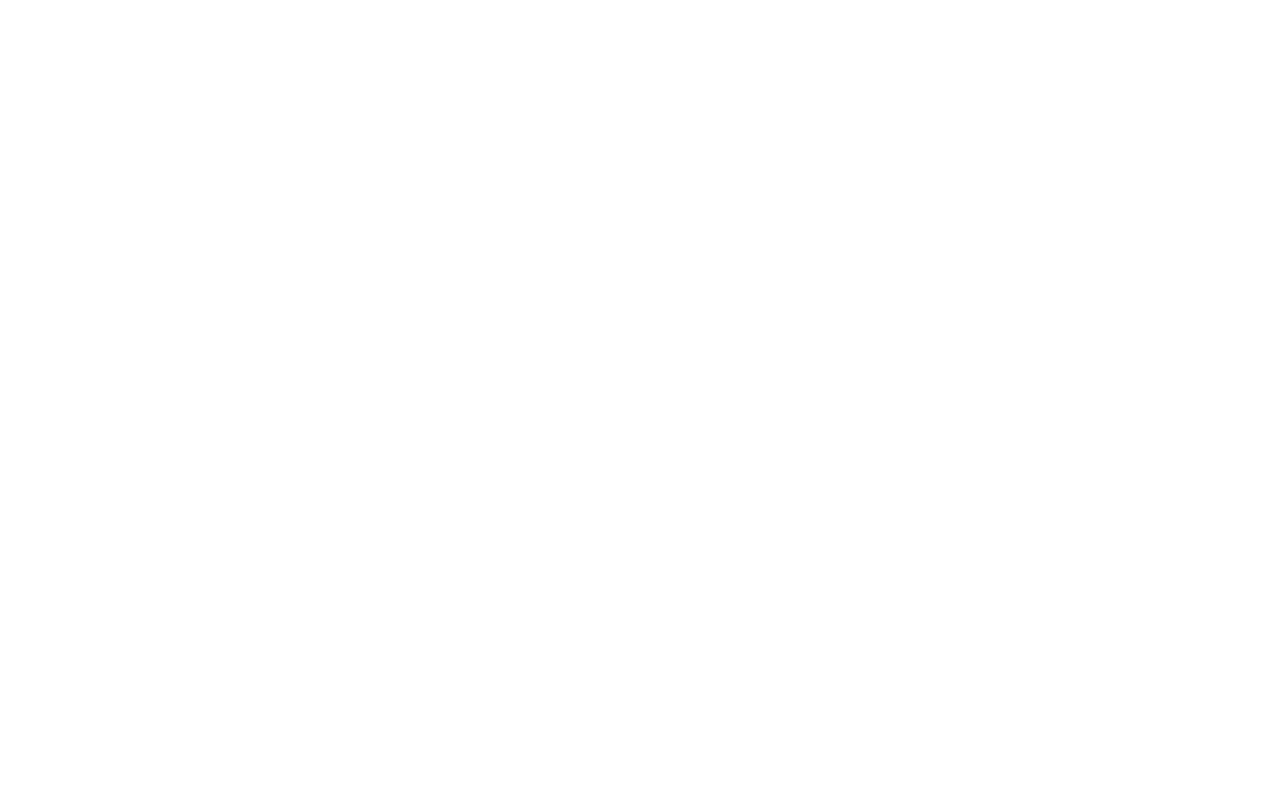
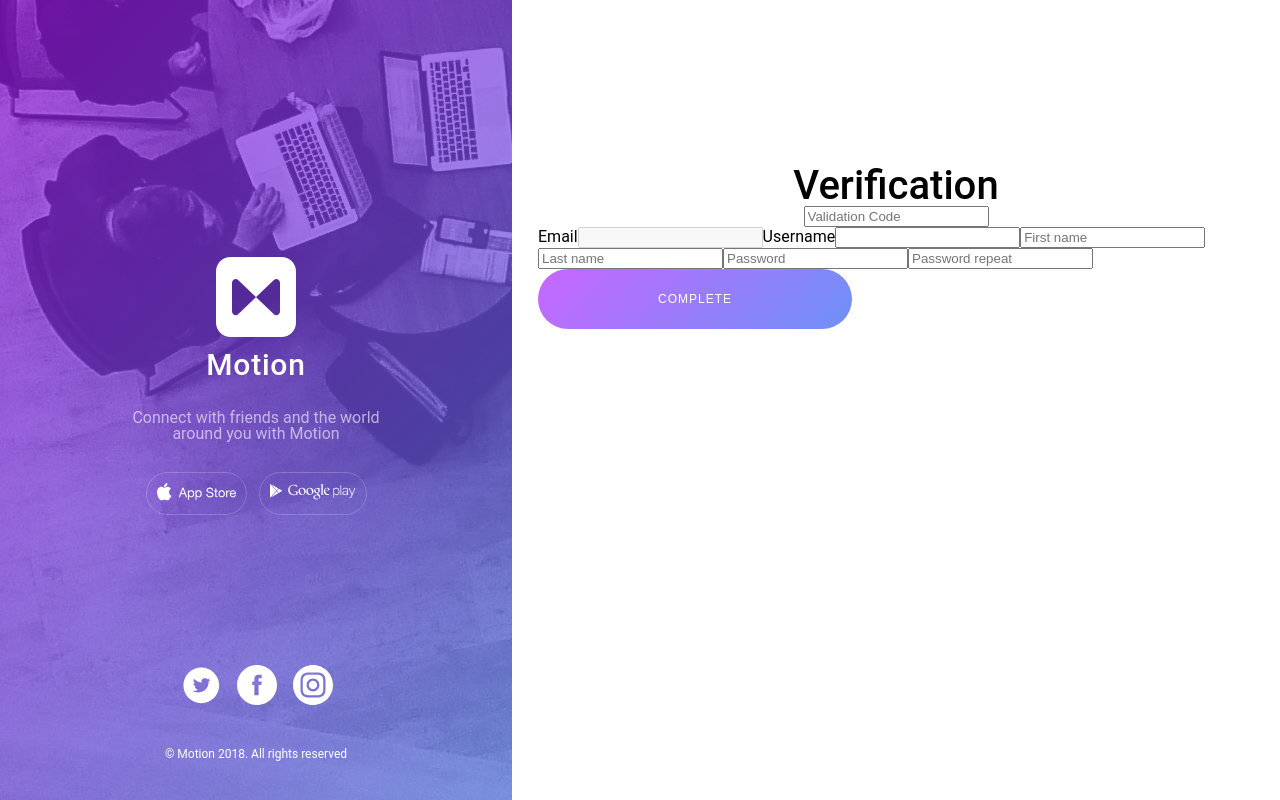
Before and after one commit to juangallego17ssa/Motion-Frontend, a React (Create React App) app: page /home/validation in a window 1280 px wide. Before the commit this address had no page. Built offline with nearby package versions, Linux system fonts and the light colour scheme.

Commit message:
changed signup navigation adding useContext

```diff
--- a/src/App.css
+++ b/src/App.css
@@ -0,0 +1,4 @@
+.App {
+	height: 100vh;
+    width: 100vw;
+}
--- a/src/App.js
+++ b/src/App.js
@@ -22,8 +22,8 @@
         <Route path="/home" element={<Home />}>
           <Route path="signin" element={<SignIn />} />
           <Route path="signup" element={<SignUp />} />
-          <Route path="success/:email" element={<Success />} />
-          <Route path="validation/:email" element={<Validation />} />
+          <Route path="success/" element={<Success />} />
+          <Route path="validation/" element={<Validation />} />
         </Route>
         <Route path="/posts" element={<RouteProtected route={<Posts />} />} />
         <Route path="/profile" element={<Profile />} />
--- a/src/pages/SignUp/Components/Home/Home.js
+++ b/src/pages/SignUp/Components/Home/Home.js
@@ -8,14 +8,19 @@
 import twitter from "../../../../assets/svgs/twitter_icon.svg"
 import facebook from "../../../../assets/svgs/facebook_icon.svg"
 import instagram from "../../../../assets/svgs/instagram_icon.svg"
+import { useState } from "react";
+
+
 
 
 
 const Home = () => {
 
+    const [emailHome, setEmailHome] = useState("");
+
     return (
         <MainStyled>
-        <main>
+
             <div id="left">
                 <div className="motion-container">
                     <div><img src={motionLogo} alt="Motion logo" /></div>
@@ -39,8 +44,8 @@
                     <div className="copyright">© Motion 2018. All rights reserved</div>
                 </div>
             </div>
-            <Outlet />
-        </main>
+            <Outlet context={[emailHome, setEmailHome]}/>
+
         </MainStyled>
     )
 }
--- a/src/pages/SignUp/Components/Home/Home.style.js
+++ b/src/pages/SignUp/Components/Home/Home.style.js
@@ -4,9 +4,6 @@
 
 const MainStyled = styled.main`
 
-    height: 100%;
-
-    main {
     width: 100%;
     height: 100%;
     display: flex;
@@ -22,9 +19,9 @@
         flex-direction: column;
         justify-content: flex-end;
         align-items: center;
-        }
 
-        #left .motion-container {
+
+        .motion-container {
             display: flex;
             flex-direction: column;
             align-items: center;
@@ -61,7 +58,7 @@
                 }
             }
         }
-    }
+
 
             .motion-footer {
             margin-top: 150px;
@@ -89,5 +86,10 @@
             }
         }
 
+    }
+
+
+
+
 `
 export default MainStyled
--- a/src/pages/SignUp/Components/SignIn/SignIn.js
+++ b/src/pages/SignUp/Components/SignIn/SignIn.js
@@ -1,4 +1,3 @@
-
 // import the parent styled component
 import DivStyled from "./SignIn.style"
 
--- a/src/pages/SignUp/Components/SignIn/SignIn.style.js
+++ b/src/pages/SignUp/Components/SignIn/SignIn.style.js
@@ -4,7 +4,7 @@
 const DivStyled = styled.div`
 
     width: 60%;
-    height: 100%;
+    height: 50%;
     background-color: white;
     display: flex;
     flex-direction: column;
--- a/src/pages/SignUp/Components/SignUp/SignUp.js
+++ b/src/pages/SignUp/Components/SignUp/SignUp.js
@@ -11,18 +11,23 @@
 import { useState } from "react";
 
 // import useNavigate to handle the button signUp
-import { Navigate, useNavigate } from "react-router-dom";
+import { Navigate, useNavigate, useOutletContext } from "react-router-dom";
 
 const SignUp = () => {
   //// controlled form
   // email input
   const [email, setEmail] = useState("");
   const [error, setError] = useState("");
-  const [success, setSuccess] = useState("")
+  // const [success, setSuccess] = useState("")
 
   const handleEmailChange = (event) => {
     setEmail(event.target.value);
   };
+
+
+
+  const setEmailHome = useOutletContext()[1];
+
 
   //// handle the button sign up
   const navigate = useNavigate();
@@ -47,7 +52,9 @@
       setError("");
       const response = await motionAPI("registration/", myConfig);
       if (response.status === 200) {
-        setSuccess(email)
+        // setSuccess(email)
+        setEmailHome(email)
+        navigate("/home/success/")
       }
     } catch (exception) {
       if (exception.response.data.email[0] === "This email is taken") {
@@ -58,19 +65,20 @@
     }
   };
 
-  if (success) {
-    return(<Navigate to={`/home/success/${success}`} />)
+  // if (success) {
+  //   return(<Navigate to={`/home/success/`} />)
+    // return(<Navigate to={`/home/success/${success}`} />)
     // navigation.navigate('Home')
-  }
+  // }
 
-  const test = () => {
-    setSuccess(email)
-  }
+  // const test = () => {
+  //   setSuccess(email)
+  // }
 
   return (
     <DivStyled id="right">
 
-      <button onClick={test}></button>
+      {/* <button onClick={test}></button> */}
 
       <header className="homepage-header">
         <div className="logo-container"></div>
--- a/src/pages/SignUp/Components/Success/Success.js
+++ b/src/pages/SignUp/Components/Success/Success.js
@@ -1,17 +1,17 @@
-import { useNavigate, useParams } from "react-router-dom"
+import { useNavigate, useOutletContext, useParams } from "react-router-dom"
 import DivStyled from "../SignIn/SignIn.style"
 
 const Success = () => {
 
-    const params = useParams()
+    // const params = useParams()
+    const email = useOutletContext()[0]
 
     const navigate = useNavigate()
 
     const handleContinue = () => {
-      navigate(`/home/validation/${params.email}`)
+        navigate(`/home/validation/`)
+    //  navigate(`/home/validation/${params.email}`)
     }
-
-
 
     return (
 
@@ -29,7 +29,7 @@
               <div className="form-title">Congratulations</div>
               <div className="input-email">
                 <img alt="email icon" />
-                <span>We’ve sent a confirmation code to your email {params.email}</span>
+                <span>We’ve sent a confirmation code to your email {email}</span>
               </div>
             </div>
 
--- a/src/pages/SignUp/Components/Validation/Validation.js
+++ b/src/pages/SignUp/Components/Validation/Validation.js
@@ -1,12 +1,12 @@
 import { useEffect, useState } from "react";
-import { useNavigate, useParams } from "react-router-dom"
+import { useNavigate, useOutletContext, useParams } from "react-router-dom"
 import DivStyled from "../SignIn/SignIn.style"
 import motionAPI from "../../../../axios/motionAPI";
 
 const Validation = () => {
 
-    const params = useParams()
-
+    // const params = useParams()
+    const email = useOutletContext()[0]
 
     //// controlled form
     // code
@@ -52,7 +52,7 @@
     };
 
     // set the username for the first time
-    useEffect(() => setUsername(params.email.slice(0,params.email.search("@"))), [])
+    useEffect(() => setUsername(email.slice(0,email.search("@"))), [])
 
     //// handle the button complete
     let flagCheck = false
@@ -82,7 +82,7 @@
         const myBody = JSON.stringify({
             // email: "rijipak673@v2ssr.com",
             // password: "password",
-            email: params.email,
+            email: email,
             username: username,
             code: code,
             password: password,
@@ -142,7 +142,7 @@
                 </div>
                 <div className="input-username">
                     <label for="email">Email</label>
-                    <input type="text" value={params.email} disabled={"disabled"}/>
+                    <input type="text" value={email} disabled={"disabled"}/>
                     <label for="username">Username</label>
                     <input id="username" type="text" placeholder={username} value={username} onChange={handleUsernameChange}/>
                     <input id="firstName" type="text" placeholder="First name" value={firstName} onChange={handleFirstNameChange}/>
--- a/src/styles/GlobalStyles.styles.js
+++ b/src/styles/GlobalStyles.styles.js
@@ -30,6 +30,7 @@
 body {
 	line-height: 1;
 }
+
 ol, ul {
 	list-style: none;
 }
@@ -45,4 +46,5 @@
 	border-collapse: collapse;
 	border-spacing: 0;
 }
+
 `
```
Lines whose indentation alone changed are shown as unchanged.
